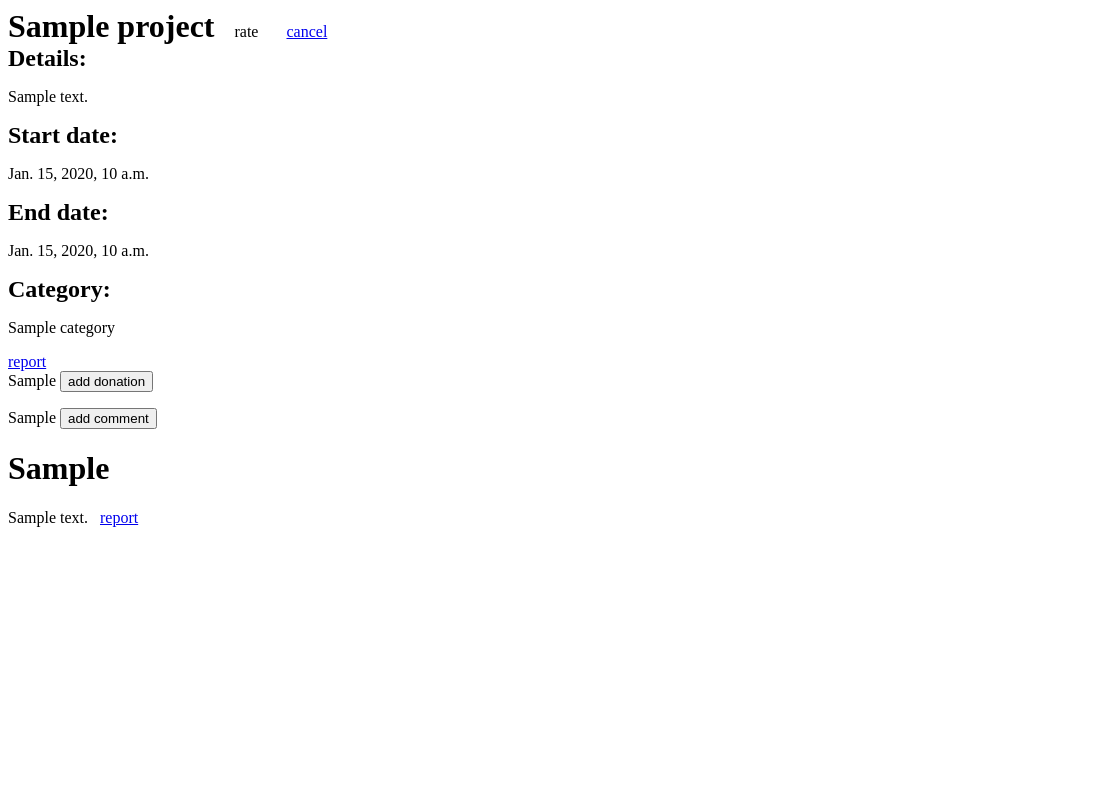
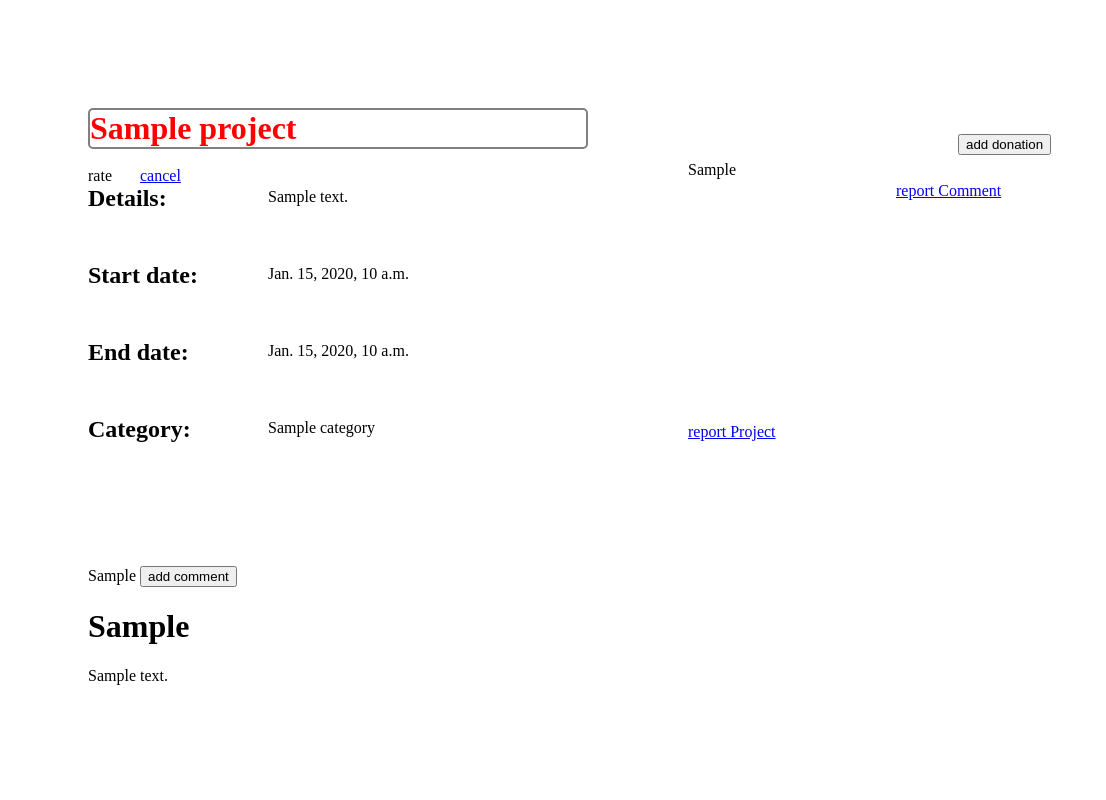
Before and after one commit to yasminqasem33/Crowd-Funding, a Django app: template project/templates/project/showOne.html in a window 1400 px wide. Shown: the whole page, without its empty margins (0-1106 px from the left). Run offline with Django 3.2, Linux system fonts and the light colour scheme; the template is opened without the code that fills it: most values are stand-ins (such as "Sample title", 1, 10 or a date in 2020).

Commit message:
show project

```diff
--- a/project/static/project/CSS/showOne.css
+++ b/project/static/project/CSS/showOne.css
@@ -12,111 +12,60 @@
     float: left;
     margin-right: 50px;
 }
-* {
-  box-sizing: border-box;
-}
+ .container{
+            margin-top: 100px;
+            margin-left: 80px;
+            }
+           .header{
+              border: 2px solid grey;
+              border-radius: 5px;
+              color: red;
+            }
+            .details{
+            position: relative;
+            right: -180px;
+            top: -40px;
+            }
+            .start, .end, .cat{
+            position: relative;
+            right: -180px;
+            top: -40px;
+            }
+            .add_don{
+            position: relative;
+            right: -270px;
+            top: -45px;
+            }
+            .donateForm{
+            margin-left: 600px;
+            position: relative;
+            top: -350px;
+            }
+            .txt_area{
+             position: relative;
 
-input[type=text], select, textarea {
-  width: 100%;
-  padding: 12px;
-  border: 1px solid #ccc;
-  border-radius: 4px;
-  resize: vertical;
-}
+            }
+            .reportProject{
+            position: relative;
+            right: -600px;
+            top: -70px;
+            }
+            .report_com{
+            position: relative;
+            right: -800px;
+            top: -503px;
+            }
 
-label {
-  padding: 12px 12px 12px 0;
-  display: inline-block;
-}
+            #report{
+            width: 100px;
+            position: relative;
+            right: -200px;
+            top: -500px;
 
-input[type=submit] {
-  background-color: #4CAF50;
-  color: white;
-  padding: 12px 20px;
-  border: none;
-  border-radius: 4px;
-  cursor: pointer;
-  float: right;
-}
+            }
+            #comment{
+            position: relative;
+            top: -900px;
+            right: -750px;
 
-input[type=submit]:hover {
-  background-color: #45a049;
-}
-
-.container {
-  border-radius: 5px;
-  background-color: #f2f2f2;
-  padding: 20px;
-}
-
-.col-25 {
-  float: left;
-  width: 25%;
-  margin-top: 6px;
-}
-
-.col-75 {
-  float: left;
-  width: 75%;
-  margin-top: 6px;
-}
-
-/* Clear floats after the columns */
-.row:after {
-  content: "";
-  display: table;
-  clear: both;
-}
-
-/* Responsive layout - when the screen is less than 600px wide, make the two columns stack on top of each other instead of next to each other */
-@media screen and (max-width: 600px) {
-  .col-25, .col-75, input[type=submit] {
-    width: 100%;
-    margin-top: 0;
-  }
-}
-
-/*******************cancel the project button************************/
-.cancel{
-    border: none;
-    color: white;
-    padding: 15px 32px;
-    text-align: center;
-    text-decoration: none;
-    display: inline-block;
-    font-size: 16px;
-    margin: 4px 2px;
-    cursor: pointer;
-    background-color: #f44336;
-    border-radius: 5px;
-    margin-left: 135px;
-    position: relative;
-    top: -68px;
-}
-
-/*************************links****************************/
-.links{
-    margin-left: 180px;
-    position: relative;
-    top: -45px;
-}
-
-.report{
-    margin-right: 20px;
-}
-
-/***********************display project******************/
-.display{
-  width: 600px;
-  height: 600px;
-  background-color: #f2f2f2;
-  float: left;
-  border-radius: 5px;
-}
-
-
-.pt{
-  display: block;
-  margin-left: 30px;
-  margin-top: 20px;
-}
+            }
--- a/project/templates/project/showOne.html
+++ b/project/templates/project/showOne.html
@@ -1,33 +1,61 @@
-
 {% load static %}
 
 <html>
 <head>
     <meta name="viewport" content="width=device-width, initial-scale=1">
     <meta charset="utf-8">
-        <!--<link rel="stylesheet" href="{% static 'project/CSS/showOne.css' %}">-->
+    <link rel="stylesheet" href="{% static 'project/CSS/showOne.css' %}">
+    <style>
+
+
+
+
+    </style>
 </head>
 <body>
+<!--start of container-->
+<div class="container">
     <!--display data div-->
+    <div class="header">
+        <H1 style="display:inline">{{ project.title }}</H1> &nbsp; &nbsp;
+    </div>
+    <br>
 
-            <H1 style="display:inline">{{ project.title }}</H1> &nbsp; &nbsp;
+
     <p style="display:inline">rate</p> &nbsp; &nbsp; &nbsp;
     <a href="{% url 'cancel_pro' project.id %}">cancel</a>
     <br>
 
-           <h2 for="details" style="display:inline">Details:  </h2>
-           <p >{{ project.details}}</p>
+    <h2 for="details" style="display:inline">Details: </h2>
+    <div class="details">
+        <p>{{ project.details}}</p>
+    </div>
+
 
     <h2 for="start" style="display:inline">Start date:</h2>
-           <p >{{ project.start_date}}</p>
+    <div class="start">
+        <p>{{ project.start_date}}</p>
+    </div>
 
     <h2 for="end" style="display:inline">End date:</h2>
-           <p >{{ project.end_date}}</p>
+    <div class="end">
+        <p>{{ project.end_date}}</p>
+    </div>
 
     <h2 for="category" style="display:inline">Category:</h2>
-           <p >{{ project.category.name}}</p>
-            <a href="#" onclick="addReportPro()">report</a>
-           <form action="{% url 'add_donation' project.id %}"  method="POST">  {% csrf_token %}
+    <div class="cat">
+        <p>{{ project.category.name}}</p>
+    </div>
+
+
+    <!--div report project-->
+    <div class="reportProject">
+        <a href="#" onclick="addReportPro()">report Project</a>
+    </div>
+
+    <!--reportProject-->
+    <div class="donateForm">
+        <form action="{% url 'add_donation' project.id %}" method="POST"> {% csrf_token %}
 
             {{ form2.as_p }}
             {% for message in messages %}
@@ -38,26 +66,39 @@
                 {{ message }}
 
             </div>
-            {% endfor %}    <input type="submit" value="add donation">
+            {% endfor %}
+            <div class="add_don">
+                <input type="submit" value="add donation">
+            </div>
         </form>
+    </div>
 
 
     <form method="POST"> {% csrf_token %}
 
         {{ form1.as_p }}
         <input type="submit" value="add comment">
-     </form >
+    </form>
 
     {% for c in comments %}
 
     <h1> {{ c.user.first_name }} </h1>
+
+    <!--text area div-->
+    <div class="txt_area">
         <p style="display:inline"> {{ c.text }} </p>
-     &nbsp; <a href="#" onclick="addReportCom()">report</a>
+    </div>
+
+
+    <!--div report comment-->
+    <div class="report_com">
+        &nbsp; <a href="#" onclick="addReportCom()">report Comment</a>
+    </div>
 
     <input type="hidden" id=cId name={{ c.id }}>
 
     {% endfor %}
-
+    <div class="rep">
         <div id="report" style=" width: 100%;
     padding: 50px 0;
     text-align: center;
@@ -67,15 +108,16 @@
     width: 500px;
     height: 300px;
     margin-left: 100px;">
-    <p>what are resons for report?</p>
-    <form action="{% url 'report_pro' project.id %}"  method="POST">  {% csrf_token %}
+            <p>what are reasons for report?</p>
+            <form action="{% url 'report_pro' project.id %}" method="POST"> {% csrf_token %}
 
                 {{ form3.as_p }}
                 <input type="submit" value="Report">
             </form>
-    <button onclick="addReport()"> close </button>
+            <button onclick="addReport()"> close</button>
 
         </div>
+
         <div id="comment" style=" width: 100%;
     padding: 50px 0;
     text-align: center;
@@ -85,16 +127,22 @@
     width: 300px;
     height: 300px;
     margin-left: 100px;">
-    <p>what are resons for report?</p>
-    <form action="{% url 'report_com' project.id %}"  method="POST">  {% csrf_token %}
+            <p>what are reasons for report?</p>
+            <form action="{% url 'report_com' project.id %}" method="POST"> {% csrf_token %}
 
                 {{ form4.as_p }}
                 <input type="hidden" id=comId name="comId">
 
                 <input type="submit" value="Report">
             </form>
-    <button onclick="addReportCom()"> close </button>
+            <button onclick="addReportCom()"> close</button>
 
+        </div>
+
+    </div>
+
+
+    <!--end of container div-->
 </div>
 <script src="{% static 'project/JavaScript/showOne.js' %}"></script>
 
```
Also changed, not shown: project/forms.py (+6 -1 lines), db.sqlite3, project/templates/project/nav.html (added). Lines whose indentation alone changed are shown as unchanged.
